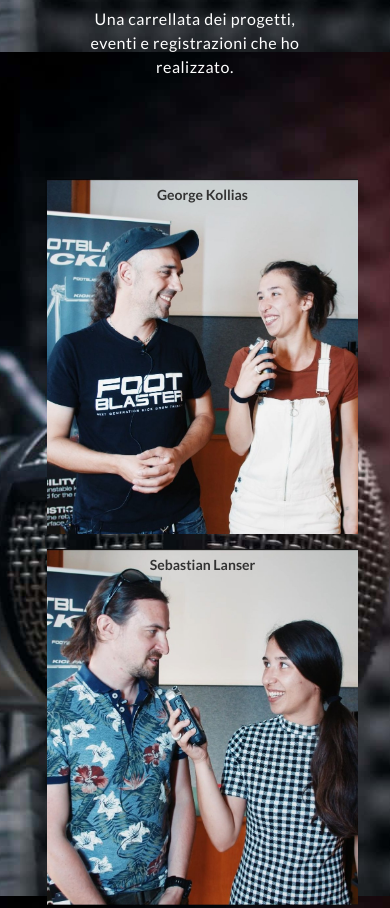
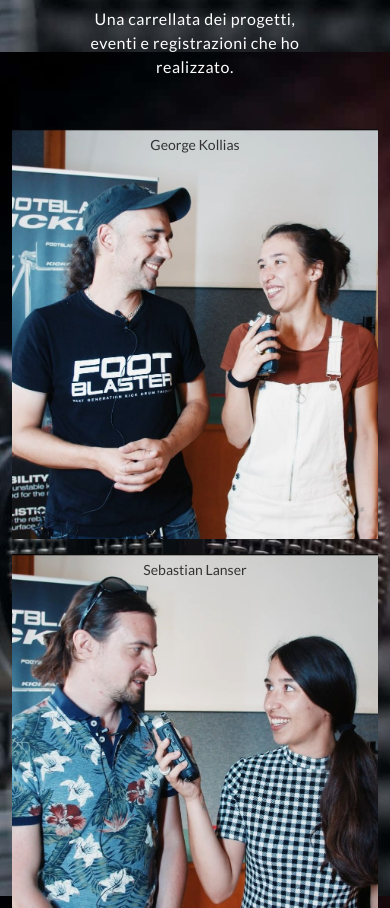
Before and after one commit to NicoleTheRebel/NicoleTheRebel.github.io, a plain HTML site: page index.html in a window 390 px wide. Shown: the part 2480-3388 px from the top of the page. Drawn offline with nearby package versions, Linux system fonts and the light colour scheme.

Commit message:
Update custom-styles.css

```diff
--- a/assets/css/custom-styles.css
+++ b/assets/css/custom-styles.css
@@ -58,23 +58,25 @@
 .my-work .row {
   display: flex;
   flex-wrap: wrap;
-  gap: 10px;           /* spazio tra le immagini */
+  gap: 10px;
   justify-content: space-between;
-  padding: 50px 20px;
 }
 
 .my-work .item {
-  flex: 0 0 calc(33.333% - 6.666px); /* 3 colonne meno gap */
-  margin-bottom: 10px;               /* spazio sotto */
+  flex: 0 0 calc(33.333% - 6.666px);
   position: relative;
-  padding-bottom: 100%;              /* altezza uguale a larghezza per ottenere un quadrato */
+  padding-bottom: 100%;    /* chiave: container quadrato */
   overflow: hidden;
+  margin-bottom: 5px;
 }
 
 .my-work .item img {
-  object-fit: cover;
+  position: absolute;
+  top: 0;
+  left: 0;
   width: 100%;
   height: 100%;
+  object-fit: cover;
   transition: transform 0.3s ease;
 }
 
@@ -83,31 +85,23 @@
 }
 
 .my-work .item p {
-  margin-top: 5px;
+  position: relative;
+  margin-top: 4px;
   font-size: 14px;
-  font-weight: 600;
   text-align: center;
   color: #333;
 }
 
+/* Responsive */
 @media (max-width: 991px) {
   .my-work .item {
-    flex: 0 0 calc(50% - 5px);  /* 2 colonne su tablet */
-  }
-  .my-work .row {
-    margin-left: 0;
-    gap: 8px;
+    flex: 0 0 calc(50% - 5px);
   }
 }
 
 @media (max-width: 767px) {
   .my-work .item {
-    flex: 0 0 100%;             /* 1 colonna su mobile */
-    margin-bottom: 8px;
-  }
-  .my-work .row {
-    margin-left: 0;
-    gap: 6px;
+    flex: 0 0 100%;
   }
 }
 
```
